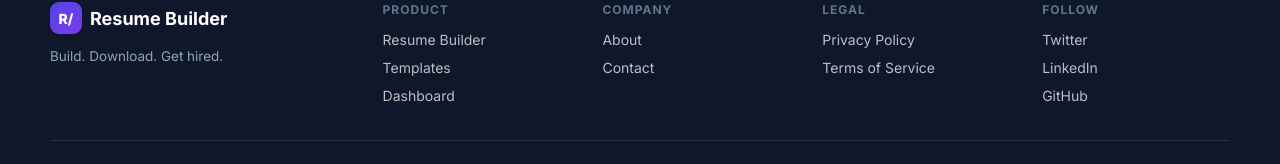
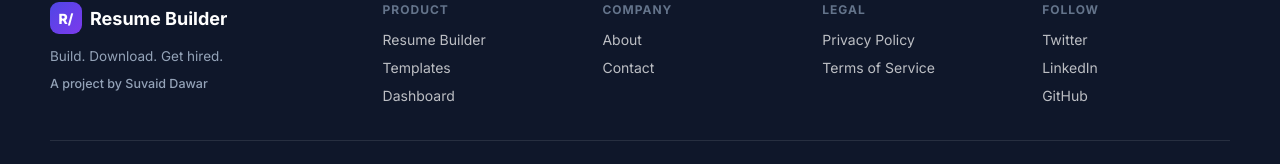
Before and after one commit to suvad-x/resume-builder-frontend, a React (Vite) app: page / in a window 1280 px wide. Shown: the part 4718-4882 px from the top of the page. Built offline with nearby package versions, Linux system fonts and the light colour scheme.

Commit message:
Add creator credit in footer

```diff
--- a/src/pages/Home.css
+++ b/src/pages/Home.css
@@ -289,3 +289,9 @@
   .hm-hero-actions .hm-btn { flex: 1; }
   .hm-footer-top { grid-template-columns: 1fr; }
 }
+.hm-footer-credit {
+  font-size: 12.5px;
+  color: #94a3b8;
+  margin: 6px 0 0;
+  font-weight: 500;
+}
--- a/src/pages/Home.jsx
+++ b/src/pages/Home.jsx
@@ -452,6 +452,8 @@ function Home() {
               <span className="hm-footer-mark">R/</span> Resume Builder
             </span>
             <p className="hm-footer-tag">Build. Download. Get hired.</p>
+                        <p className="hm-footer-credit">A project by Suvaid Dawar</p>
+
           </div>
           <div className="hm-footer-col">
             <span className="hm-footer-h">Product</span>
```
